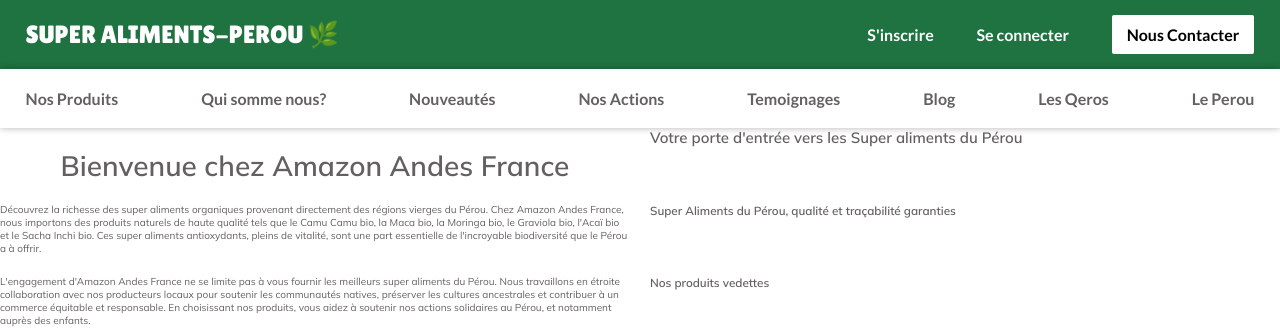
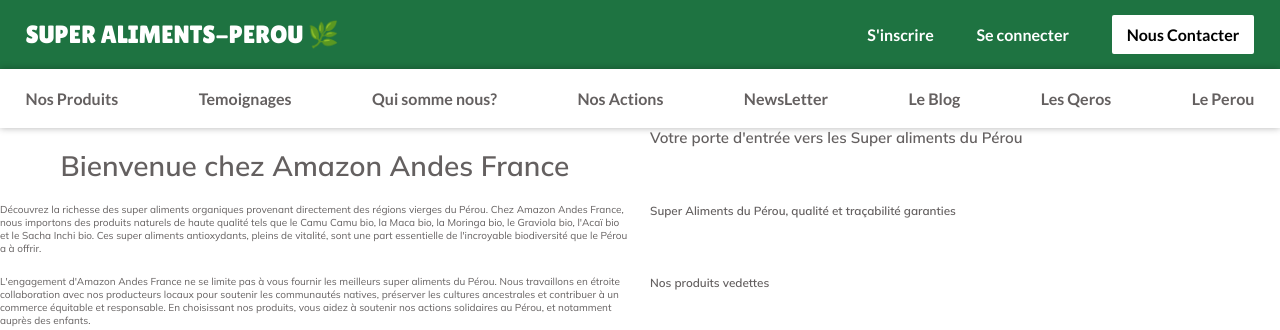
Before and after one commit to digitalwiracocha/digitalwiracocha-superalimentsperou, a PHP site: page / in a window 1280 px wide. Shown: the top 330 px of the page. Run offline with PHP 8.4, Linux system fonts and the light colour scheme; data that the repository does not hold is empty; some web fonts are replaced.

Commit message:
11/07/2023 bis

```diff
--- a/views/navbar.php
+++ b/views/navbar.php
@@ -10,11 +10,13 @@
 
     <div class="nav-bottom pd d-flex-sbetween">
         <a href="?p=viewproducts">Nos Produits</a>
+        <a href="?p=viewtestimonies">Temoignages</a>
+
         <a href="#">Qui somme nous?</a>
-        <a href="#">Nouveautés</a>
         <a href="#">Nos Actions</a>
-        <a href="#">Temoignages</a>
-        <a href="?p=blog">Blog</a>
+        <a href="#">NewsLetter</a>
+
+        <a href="?p=blog">Le Blog</a>
         <a href="#">Les Qeros</a>
         <a href="#">Le Perou</a>
     </div>
```
